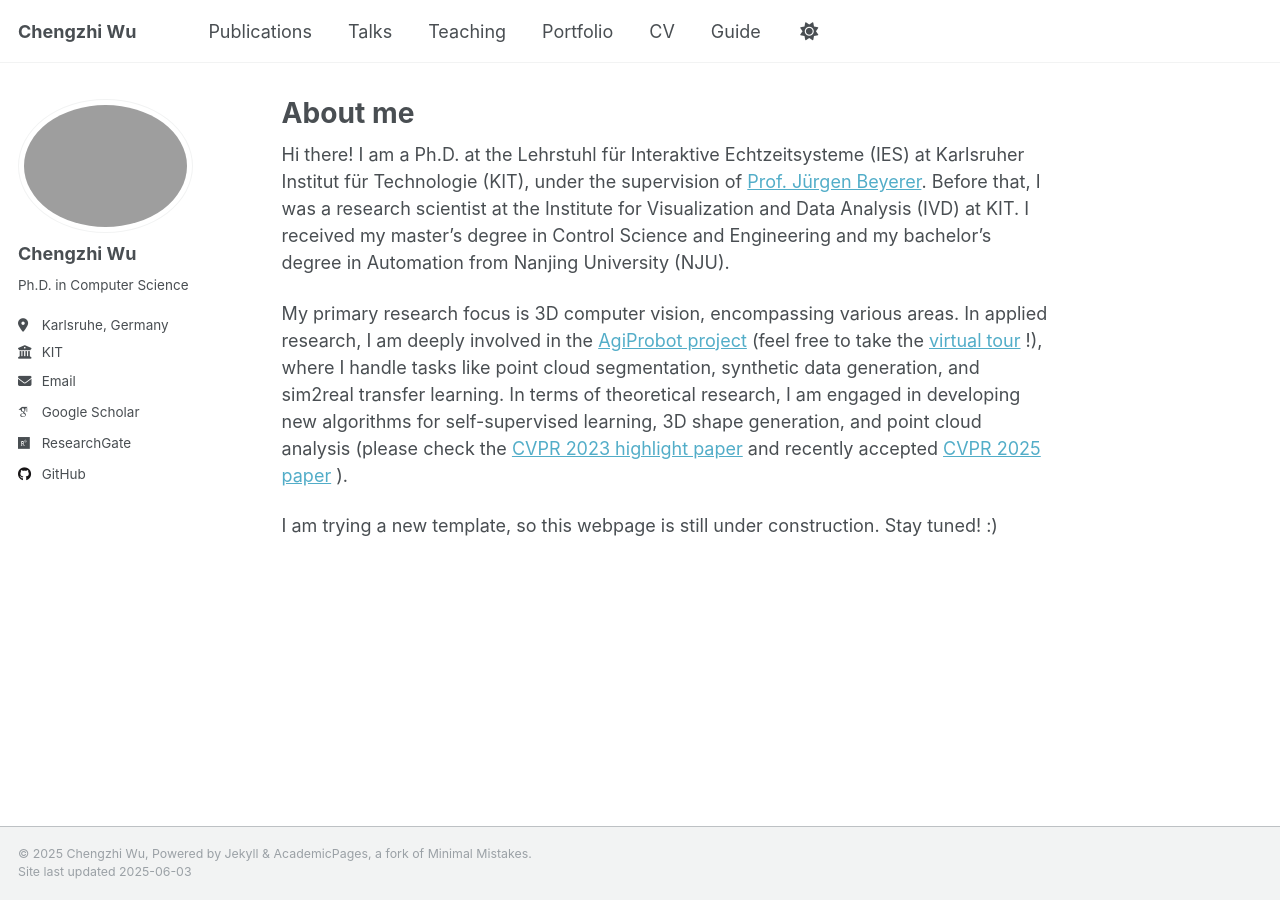
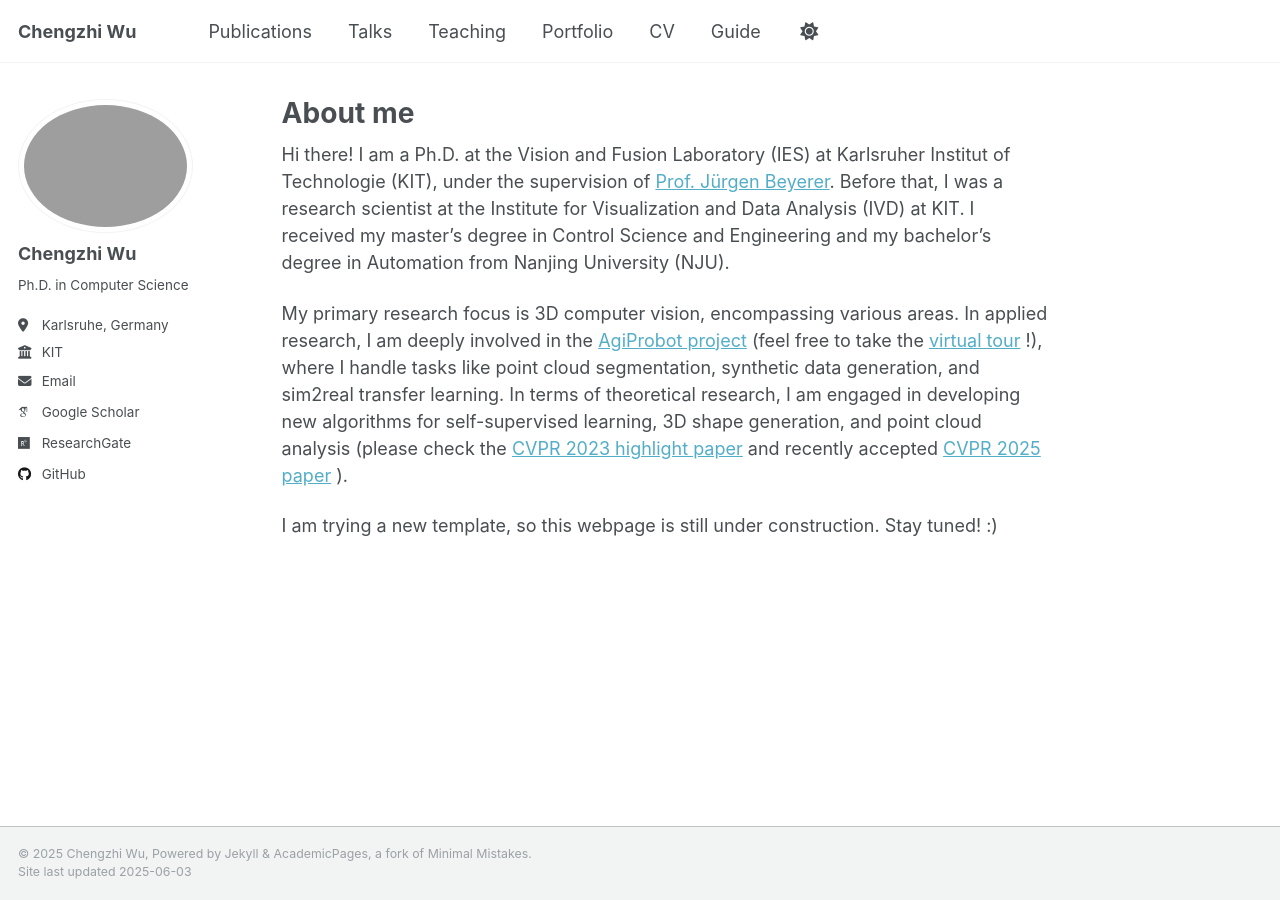
Before and after one commit to stevenczwu/stevenczwu.github.io, a Jekyll site: the page built from _pages/about.md, in a window 1280 px wide. Built offline with Jekyll 4.4.1, drawn with Linux system fonts in a browser that asks for light colours; some web fonts are replaced.

Commit message:
Update about.md

```diff
--- a/_pages/about.md
+++ b/_pages/about.md
@@ -7,7 +7,7 @@ redirect_from:
   - /about.html
 ---
 
-Hi there! I am a Ph.D. at the Lehrstuhl für Interaktive Echtzeitsysteme (IES) at Karlsruher Institut für Technologie (KIT), under the supervision of [Prof. Jürgen Beyerer](https://ies.iar.kit.edu/1473_1497.php). Before that, I was a research scientist at the Institute for Visualization and Data Analysis (IVD) at KIT. I received my master’s degree in Control Science and Engineering and my bachelor’s degree in Automation from Nanjing University (NJU).
+Hi there! I am a Ph.D. at the Vision and Fusion Laboratory (IES) at Karlsruher Institut of Technologie (KIT), under the supervision of [Prof. Jürgen Beyerer](https://ies.iar.kit.edu/1473_1497.php). Before that, I was a research scientist at the Institute for Visualization and Data Analysis (IVD) at KIT. I received my master’s degree in Control Science and Engineering and my bachelor’s degree in Automation from Nanjing University (NJU).
 
 My primary research focus is 3D computer vision, encompassing various areas. In applied research, I am deeply involved in the [AgiProbot project](https://www.wbk.kit.edu/wbkintern/Forschung/Projekte/AgiProbot/) (feel free to take the [virtual tour](https://www.wbk.kit.edu/wbkintern/Forschung/Projekte/AgiProbot/Tour/index.htm) !), where I handle tasks like point cloud segmentation, synthetic data generation, and sim2real transfer learning. In terms of theoretical research, I am engaged in developing new algorithms for self-supervised learning, 3D shape generation, and point cloud analysis (please check the [CVPR 2023 highlight paper](https://arxiv.org/abs/2302.14673) and recently accepted [CVPR 2025 paper](https://arxiv.org/abs/2504.19581) ).
 
```
